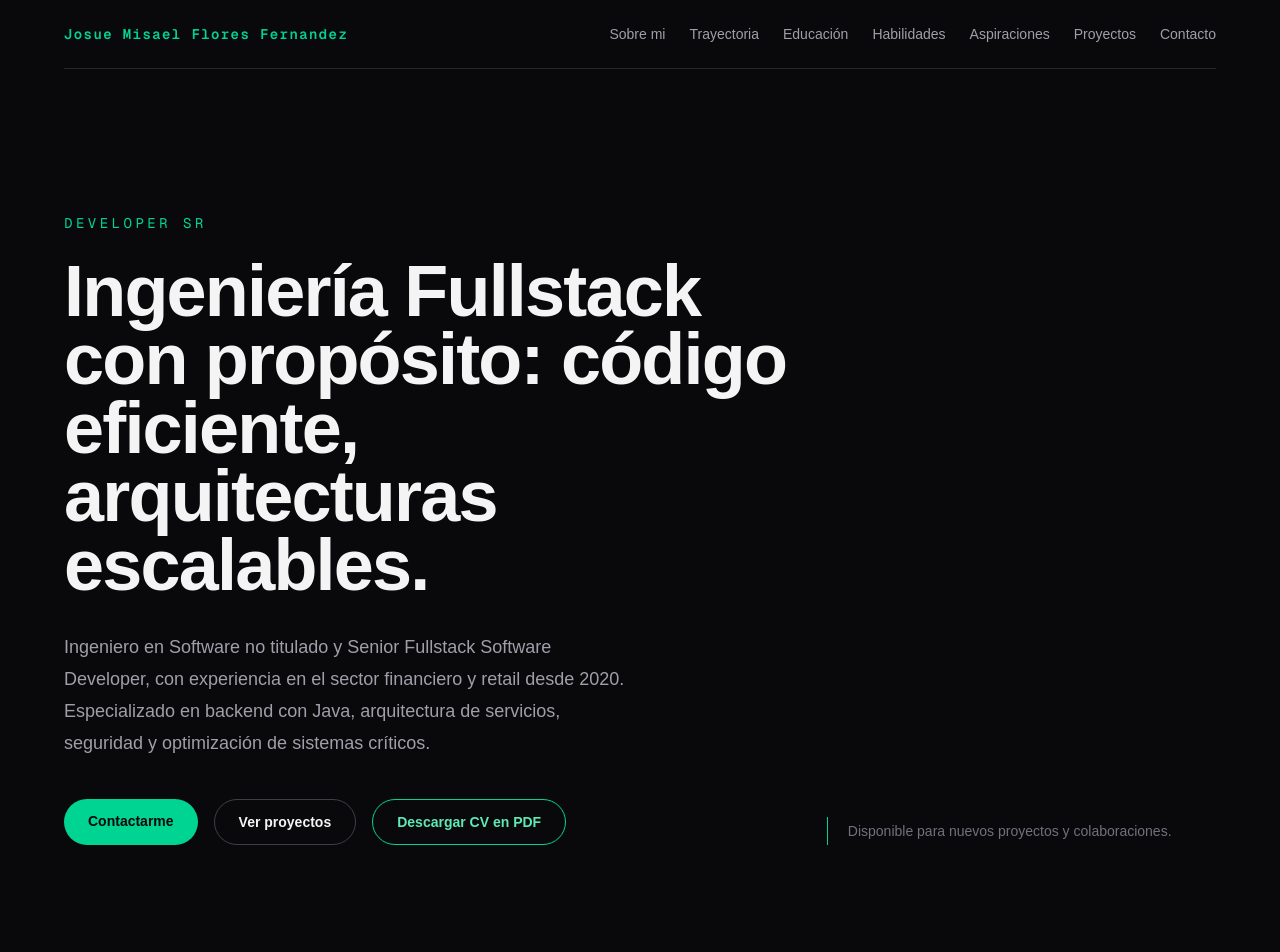
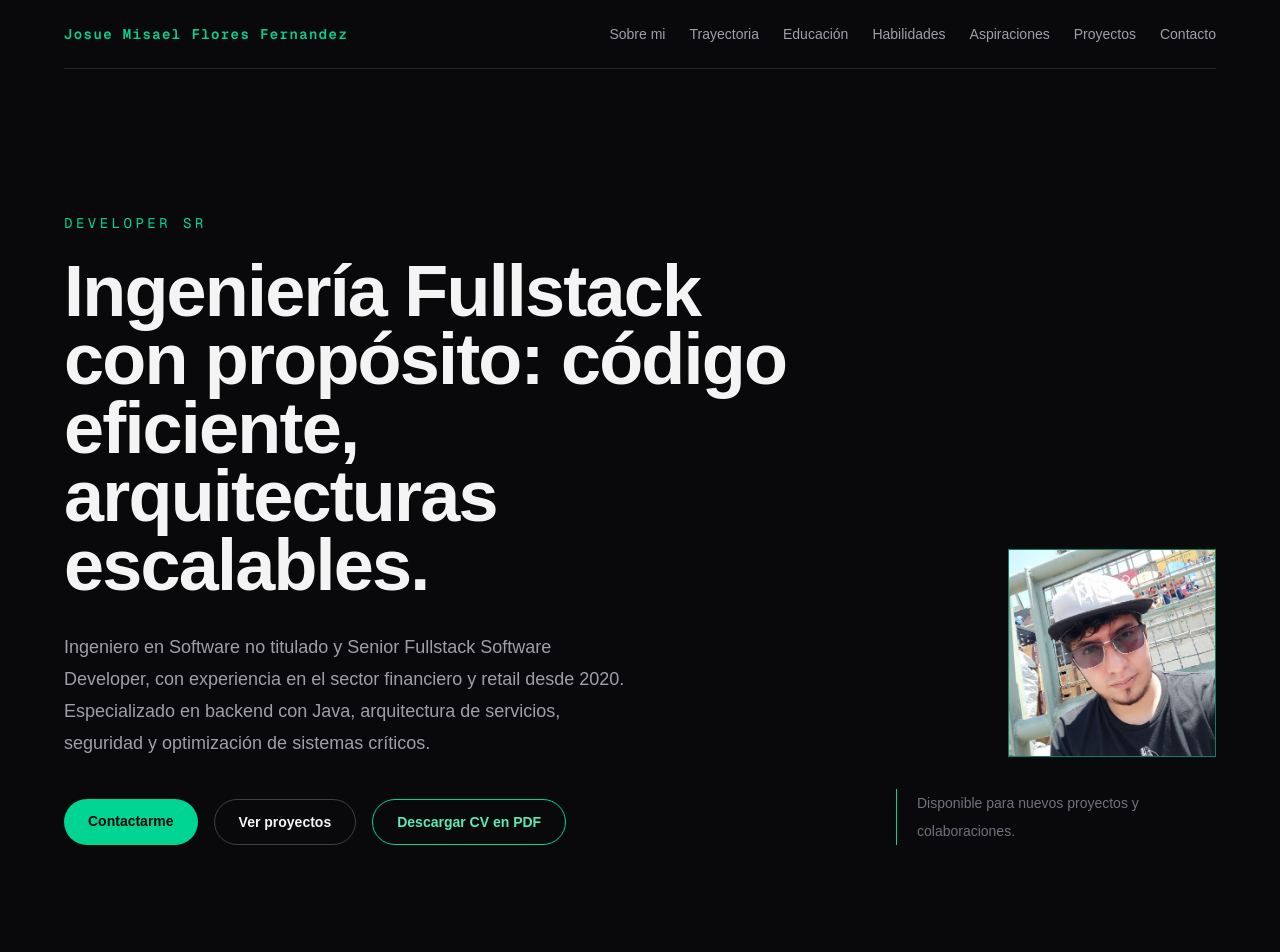
Before and after one commit to Josst343/cv-digital, a Next.js app: page / in a window 1280 px wide. Shown: the top 952 px of the page. Built offline with nearby package versions, Linux system fonts and the light colour scheme.

Commit message:
se agrega foto de perfil y se incluye en el pdf

```diff
--- a/app/components/download-cv-button.tsx
+++ b/app/components/download-cv-button.tsx
@@ -4,16 +4,29 @@ import { useState } from "react";
 import { jsPDF } from "jspdf";
 import { aspirations, education, experience, profile, projects, skills } from "../data/profile";
 
+const loadPhoto = async () => {
+  const response = await fetch("/images/profile-photo.jpg");
+  const photoBlob = await response.blob();
+
+  return new Promise<string>((resolve, reject) => {
+    const reader = new FileReader();
+    reader.onloadend = () => resolve(reader.result as string);
+    reader.onerror = reject;
+    reader.readAsDataURL(photoBlob);
+  });
+};
+
 export default function DownloadCvButton() {
   const [isGenerating, setIsGenerating] = useState(false);
   const [error, setError] = useState("");
 
-  const handleDownload = () => {
+  const handleDownload = async () => {
     setIsGenerating(true);
     setError("");
 
     try {
       const pdfDocument = new jsPDF({ format: "a4", unit: "mm" });
+      const photoDataUrl = await loadPhoto();
       const margin = 18;
       const contentWidth = 210 - margin * 2;
       const bottomMargin = 280;
@@ -63,6 +76,7 @@ export default function DownloadCvButton() {
       pdfDocument.setFontSize(9);
       pdfDocument.setTextColor("#52525b");
       pdfDocument.text(`${profile.email}  |  ${profile.phone}`, margin, y);
+      pdfDocument.addImage(photoDataUrl, "JPEG", 154, 12, 38, 38);
       y += 9;
 
       addSectionTitle("Perfil profesional");
--- a/app/page.tsx
+++ b/app/page.tsx
@@ -1,5 +1,6 @@
 import { aspirations, education, experience, profile, projects, skills } from "./data/profile";
 import DownloadCvButton from "./components/download-cv-button";
+import Image from "next/image";
 
 export default function Home() {
   return (
@@ -39,9 +40,23 @@ export default function Home() {
               <DownloadCvButton />
             </div>
           </div>
-          <p className="border-l border-emerald-400 pl-5 text-sm leading-7 text-zinc-500">
-            {profile.availability}
-          </p>
+          <div className="flex flex-col items-start gap-8 lg:items-end">
+            <div
+              className="relative aspect-square w-44 overflow-hidden border border-emerald-400/60 sm:w-52"
+            >
+              <Image
+                className="object-cover"
+                src="/images/profile-photo.jpg"
+                alt="Fotografía profesional de Josue Misael Flores Fernandez"
+                fill
+                priority
+                sizes="(max-width: 640px) 176px, 208px"
+              />
+            </div>
+            <p className="border-l border-emerald-400 pl-5 text-sm leading-7 text-zinc-500 lg:max-w-xs">
+              {profile.availability}
+            </p>
+          </div>
         </section>
 
         <section id="sobre-mi" className="grid gap-8 border-t border-zinc-800 py-16 md:grid-cols-[0.35fr_1fr]">
```
Also changed, not shown: public/images/profile-photo.jpg (added).
